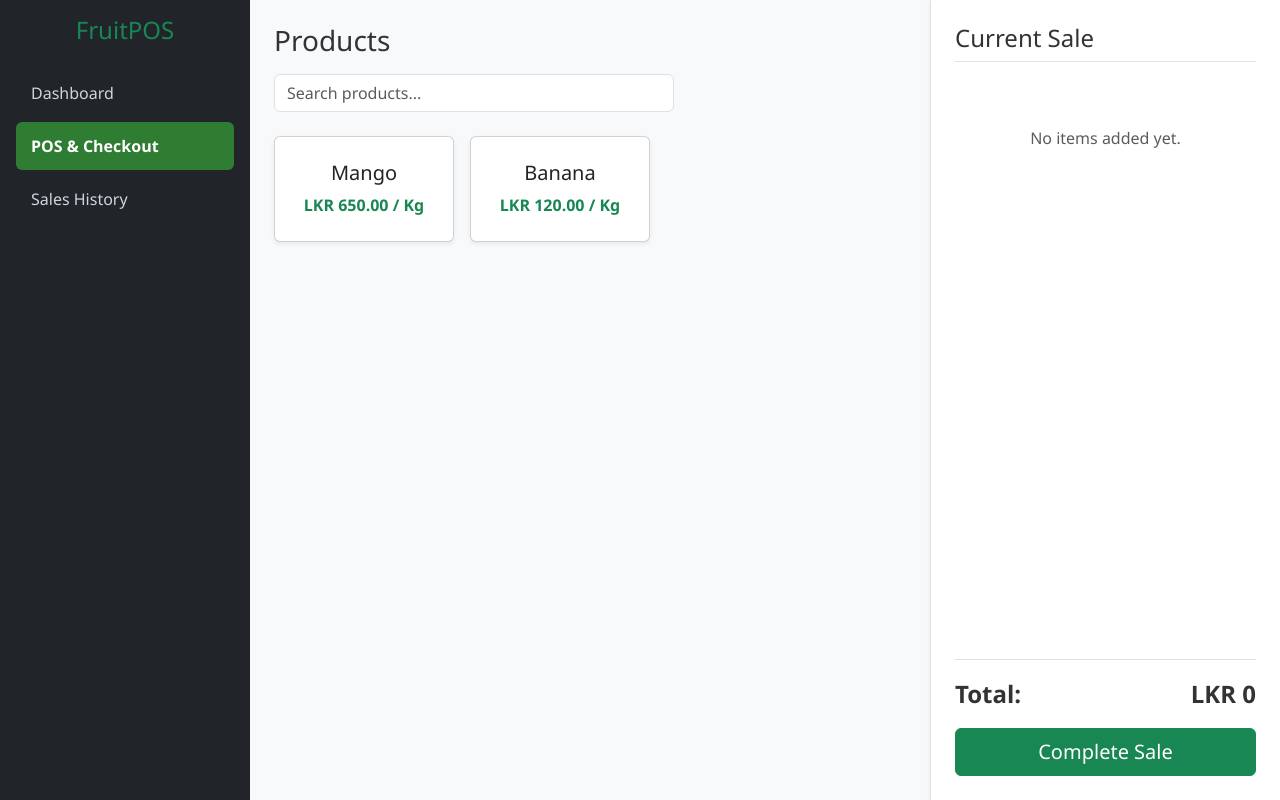
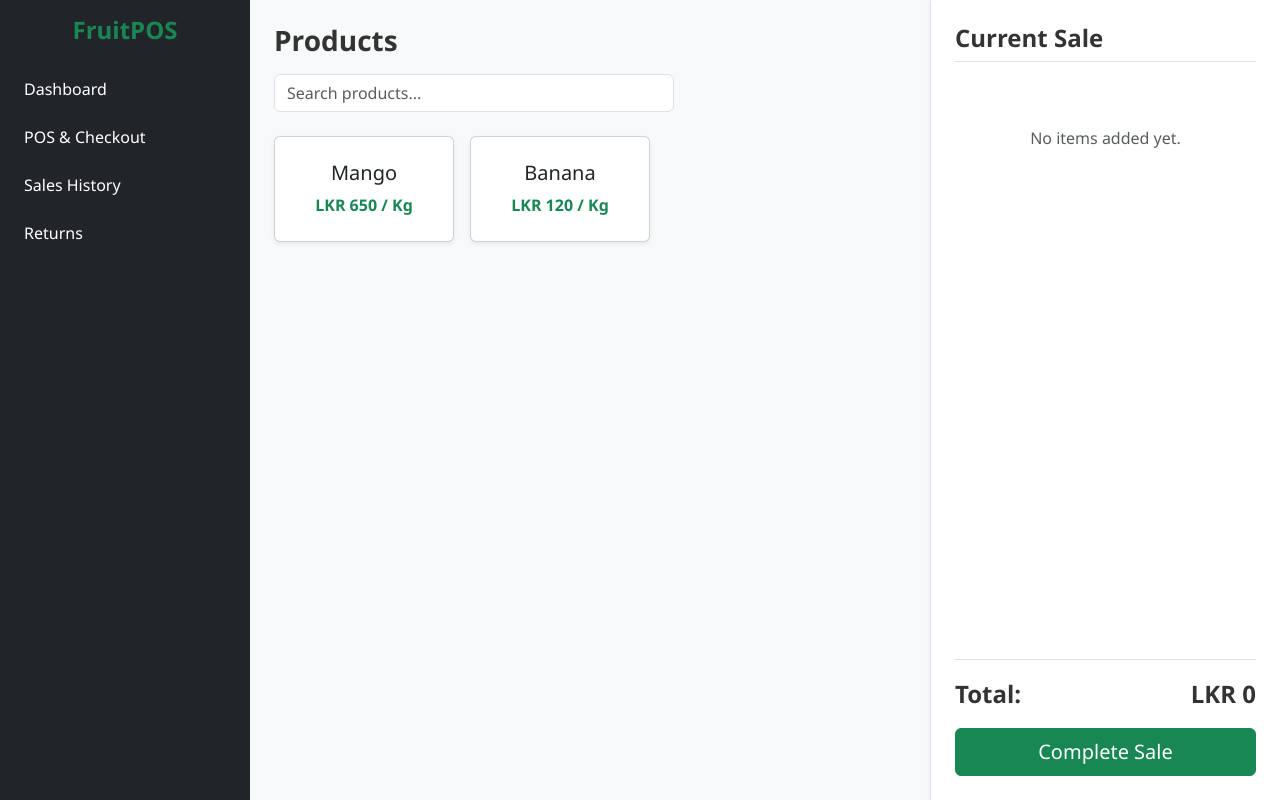
Before and after one commit to Vihanga-Nethmin/fruit-shop-pos, a Vue app in the folder frontend/: page /create-sale in a window 1280 px wide. Built offline with nearby package versions, Linux system fonts and the light colour scheme.

Commit message:
Added Product Search functionality to POS

```diff
--- a/frontend/src/components/CreateSale.vue
+++ b/frontend/src/components/CreateSale.vue
@@ -1,37 +1,53 @@
 <template>
-  <div class="d-flex w-100 vh-100"> <!-- මේකෙන් තිරය පුරාම පැතිරෙනවා -->
+  <div class="d-flex w-100 vh-100">
 
-          <!-- වම් පැත්තේ Sidebar එක -->
-      <div class="bg-dark text-white p-3 d-flex flex-column" style="width: 250px; min-width: 250px;">
-        <h4 class="text-center mb-4 text-success">FruitPOS</h4>
-        <nav class="nav flex-column">
-          <router-link to="/" class="sidebar-link" active-class="active">Dashboard</router-link>
-          <router-link to="/create-sale" class="sidebar-link" active-class="active">POS & Checkout</router-link>
-          <router-link to="/sales-list" class="sidebar-link" active-class="active">Sales History</router-link>
-        </nav>
-      </div>
+    <!-- වම් පැත්තේ Sidebar එක -->
+    <div class="bg-dark text-white p-3 d-flex flex-column" style="width: 250px; min-width: 250px;">
+      <h4 class="text-center mb-4 text-success fw-bold">FruitPOS</h4>
+      <nav class="nav flex-column">
+        <router-link to="/" class="sidebar-link text-white text-decoration-none p-2 mb-2 rounded">Dashboard</router-link>
+        <router-link to="/create-sale" class="sidebar-link text-white text-decoration-none p-2 mb-2 rounded">POS & Checkout</router-link>
+        <router-link to="/sales-list" class="sidebar-link text-white text-decoration-none p-2 mb-2 rounded">Sales History</router-link>
+        <router-link to="/return-sale" class="sidebar-link text-white text-decoration-none p-2 mb-2 rounded">Returns</router-link>
+      </nav>
+    </div>
 
-    <!-- මැද භාගයේ භාණ්ඩ -->
+    <!-- මැද භාගයේ භාණ්ඩ (Search එකත් එක්ක) -->
     <div class="flex-grow-1 p-4 bg-light">
-      <h3 class="mb-3">Products</h3>
-      <input type="text" class="form-control mb-4" placeholder="Search products..." style="max-width: 400px;" />
+      <h3 class="mb-3 fw-bold">Products</h3>
+
+      <!-- Search Bar එක -->
+      <input
+        v-model="searchQuery"
+        type="text"
+        class="form-control mb-4"
+        placeholder="Search products..."
+        style="max-width: 400px;"
+      />
 
       <div class="d-flex flex-wrap gap-3">
-        <div class="card p-4 shadow-sm cursor-pointer" style="width: 180px;" @click="addToCart('Mango', 650.00)">
-          <h5 class="text-center">Mango</h5>
-          <p class="text-success text-center fw-bold mb-0">LKR 650.00 / Kg</p>
+        <!-- ෆිල්ටර් වුණු භාණ්ඩ ලැයිස්තුව -->
+        <div
+          v-for="product in filteredProducts"
+          :key="product.name"
+          class="card p-4 shadow-sm cursor-pointer"
+          style="width: 180px;"
+          @click="addToCart(product.name, product.price)"
+        >
+          <h5 class="text-center">{{ product.name }}</h5>
+          <p class="text-success text-center fw-bold mb-0">LKR {{ product.price }} / Kg</p>
         </div>
 
-        <div class="card p-4 shadow-sm cursor-pointer" style="width: 180px;" @click="addToCart('Banana', 120.00)">
-          <h5 class="text-center">Banana</h5>
-          <p class="text-success text-center fw-bold mb-0">LKR 120.00 / Kg</p>
+        <!-- භාණ්ඩ හම්බුනේ නැත්නම් -->
+        <div v-if="filteredProducts.length === 0" class="text-muted mt-3">
+          No products found matching "{{ searchQuery }}".
         </div>
       </div>
     </div>
 
     <!-- දකුණු පැත්තේ බිල (Cart) -->
     <div class="bg-white p-4 border-start shadow-sm d-flex flex-column" style="width: 350px; min-width: 350px;">
-      <h4 class="mb-3 border-bottom pb-2">Current Sale</h4>
+      <h4 class="mb-3 border-bottom pb-2 fw-bold">Current Sale</h4>
 
       <div class="flex-grow-1 overflow-auto">
         <div v-if="cart.length === 0" class="text-muted text-center mt-5">
@@ -63,10 +79,18 @@
 </template>
 
 <script setup>
+import { ref, computed } from 'vue';
 import { useRouter } from 'vue-router';
+import axios from 'axios';
+
 const router = useRouter();
-import { ref, computed } from 'vue';
-import axios from 'axios';
+
+// Search Query එක සහ Products ලැයිස්තුව
+const searchQuery = ref('');
+const products = ref([
+  { name: 'Mango', price: 650.00 },
+  { name: 'Banana', price: 120.00 }
+]);
 
 const generateRequestId = () => 'REQ-' + Math.random().toString(36).substr(2, 9);
 
@@ -74,6 +98,7 @@ const cart = ref([]);
 const message = ref('');
 const error = ref('');
 
+// බිලට භාණ්ඩ එකතු කරන function එක
 const addToCart = (name, price) => {
   cart.value.push({
     name: name,
@@ -84,10 +109,22 @@ const addToCart = (name, price) => {
   });
 };
 
+// මුළු මුදල ගණනය කරන function එක
 const totalAmount = computed(() => {
   return cart.value.reduce((sum, item) => sum + item.total, 0);
 });
 
+// Search Query එකට අනුව භාණ්ඩ ෆිල්ටර් කරන Function එක
+const filteredProducts = computed(() => {
+  if (!searchQuery.value) {
+    return products.value; // Search Bar එක හිස් නම් ඔක්කොම පෙන්නන්න
+  }
+  return products.value.filter(p =>
+    p.name.toLowerCase().includes(searchQuery.value.toLowerCase())
+  );
+});
+
+// බිල සම්පූර්ණ කරන function එක
 const createSale = async () => {
   if (cart.value.length === 0) {
     error.value = "Please add items to the cart first.";
@@ -96,7 +133,6 @@ const createSale = async () => {
 
   message.value = '';
   error.value = '';
-
 
   const salePayload = {
     tenant_id: '123e4567-e89b-12d3-a456-426614174000',
@@ -114,8 +150,11 @@ const createSale = async () => {
   try {
     const response = await axios.post('http://127.0.0.1:8000/api/sales', salePayload);
     message.value = response.data.message + ' (Sale ID: ' + response.data.sale.id + ')';
+
+    // සාර්ථක වුණාම රිසිට් එක පෙන්නන තිරයට යන්න
     router.push(`/receipt/${response.data.sale.id}`);
-    cart.value = [];
+
+    cart.value = []; // Cart එක හිස් කරන්න
   } catch (err) {
     console.error(err);
     error.value = err.response?.data?.message || 'Failed to create sale.';
```
